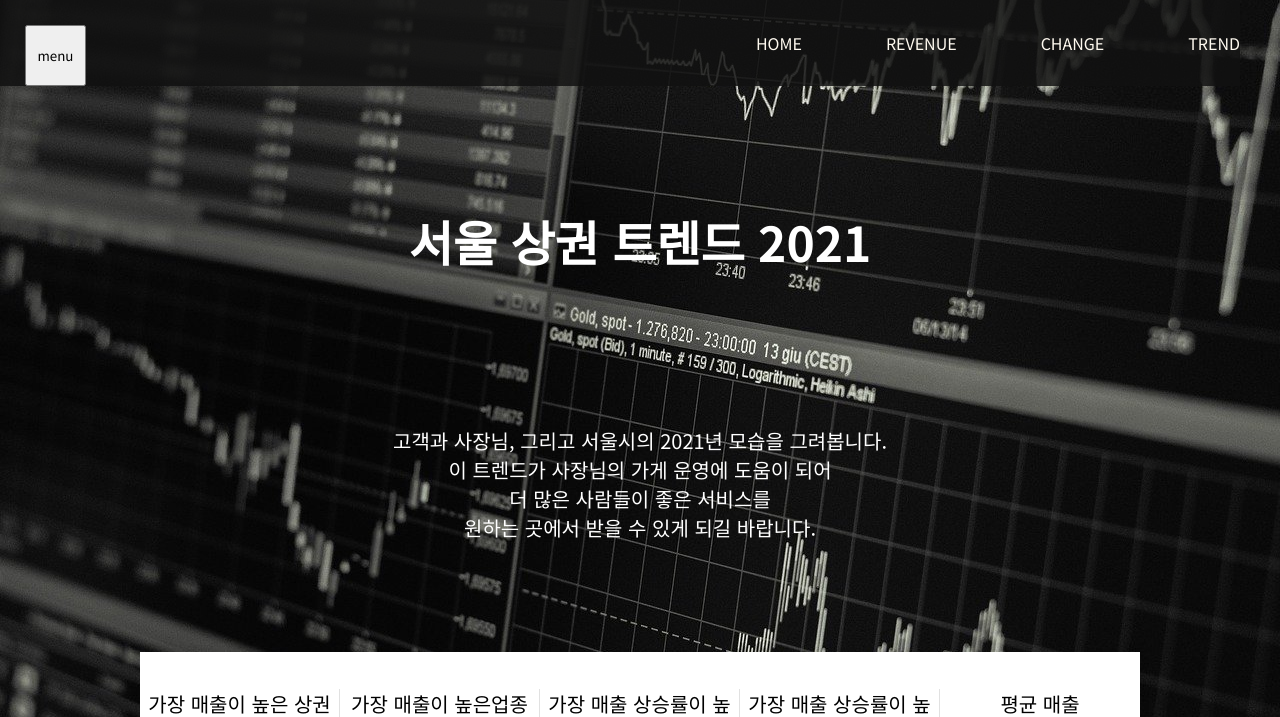
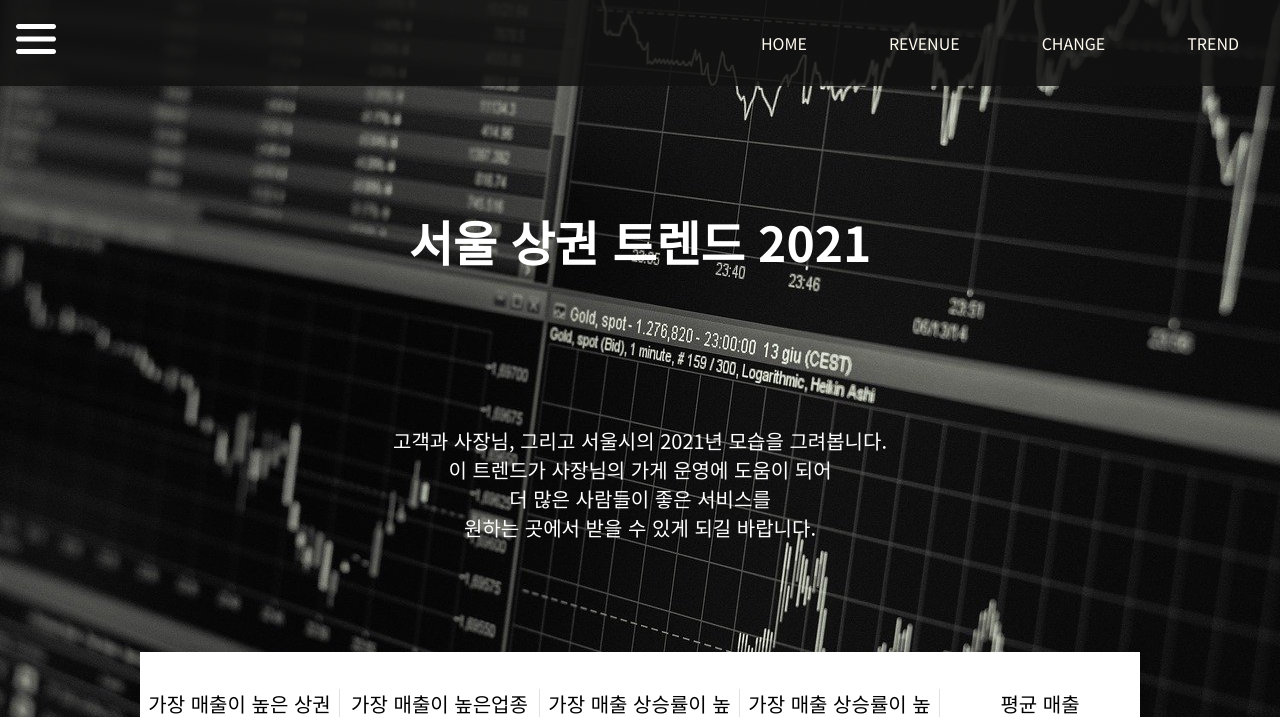
Before and after one commit to woosinbum/yeardream_semi_project, a Flask app: page /main in a window 1280 px wide. Shown: the top 717 px of the page. Run offline with Flask 2, Linux system fonts and the light colour scheme; some libraries are stand-ins or nearby versions.

Commit message:
update main

```diff
--- a/flask/app/static/css/style.css
+++ b/flask/app/static/css/style.css
@@ -1,4 +1,4 @@
-*{	font-family: 'Noto Sans KR', sans-serif;
+* {	font-family: 'Noto Sans KR', sans-serif;
     list-style: none;
     text-decoration: none;
     border-collapse: collapse;
@@ -10,37 +10,52 @@ h1 {
 }
 
 .intro_bg{
-
     background-image:url("../image/stock.jpg");
     background-position: center;
     width: 100%;
     height: 718px;
+}
 
-}
-.header{
+.header {
     display: flex;
-    width: 1280px;
+    /* width: 1280px; */
+    width: 100%;
     margin: auto;
     height: 86px;
+    /* line-height: 86px; */
+    background:rgba(17, 17, 17, 0.85);
 }
 
 .btn_menu {
-    position: fixed;
-    left: 25px;
-    top: 25px;
+    /* display: relative;
+    left: 40px;
+    top: 12px; */
+    margin-top: 10px;
+    margin-left: 5px;
     min-width:61px;
-    width:61px;
+    width:40px;
     height: 61px;
-
+    z-index: 999;
+    border: 0;
+    outline: 0;
+    background-color: transparent;
+    /* vertical-align: middle; */
+}
+.btn_menu img, .btn_close img {
+    width: 40px;
+    height: 40px;
 }
 .btn_close {
     position: fixed;
-    left: 25px;
-    top: 25px;
+    left: 20px;
+    top: 20px;
     min-width: 59px;
     width: 59px;
     height: 59px;
-    z-index: 1000;
+    z-index: 999;
+    border: 0;
+    outline: 0;
+    background-color: transparent;
 }
 .modal {
     display: none;
@@ -54,8 +69,7 @@ h1 {
     background: rgba(17, 17, 17, 0.85);
 }
 .inner_nav {
-    display: inline-block
-
+    display: inline-block;
 }
 .main_menu {
    position: relative;
@@ -69,24 +83,21 @@ h1 {
 .main_menu > li > a {
     display: inline-block;
     line-height: 64px;
-    font-size: 48px;
+    font-size: 40px;
     font-weight: 400;
     font-family: "BM Hanna", sans-serif;
     margin-bottom: 5px;
     letter-spacing: -0.038em;
     color:#ffffff;
 }
-.nav{
+.nav {
     display: flex;
     justify-content: flex-end;
     line-height: 86px;
     width:calc(1290px - 50px);
-    background:rgba(17, 17, 17, 0.85)
-
-
 }
 .nav > li{
-    margin-left: 84px;
+    margin: 0 41px;
 }
 .nav > li > a {
     color:floralwhite;
--- a/flask/app/templates/index.html
+++ b/flask/app/templates/index.html
@@ -14,19 +14,19 @@
 			<div class="intro_bg">
 				<div class="header" id="link_header">
 					<button onclick= "modal('block')" class="btn_menu">
-						menu
+						<img src="../static/image/menu_icon.png">
 					</button>
-
 					<div class="modal" id="modal_on">
 						<nav class="inner_nav">
 							<ul class="main_menu">
 								<li><a href="#">요인분석</a></li>
 								<li><a href="#">매출분석</a></li>
 								<li><a href="#">트렌드</a></li>
-
 							</ul>
 						</nav>
-						<button onclick='modal("none")' class="btn_close" id="modal_on">닫기</button>
+						<button onclick='modal("none")' class="btn_close" id="modal_on">
+							<img src="../static/image/close_icon.png">
+						</button>
 					</div>
 
 					<ul class="nav">
```
